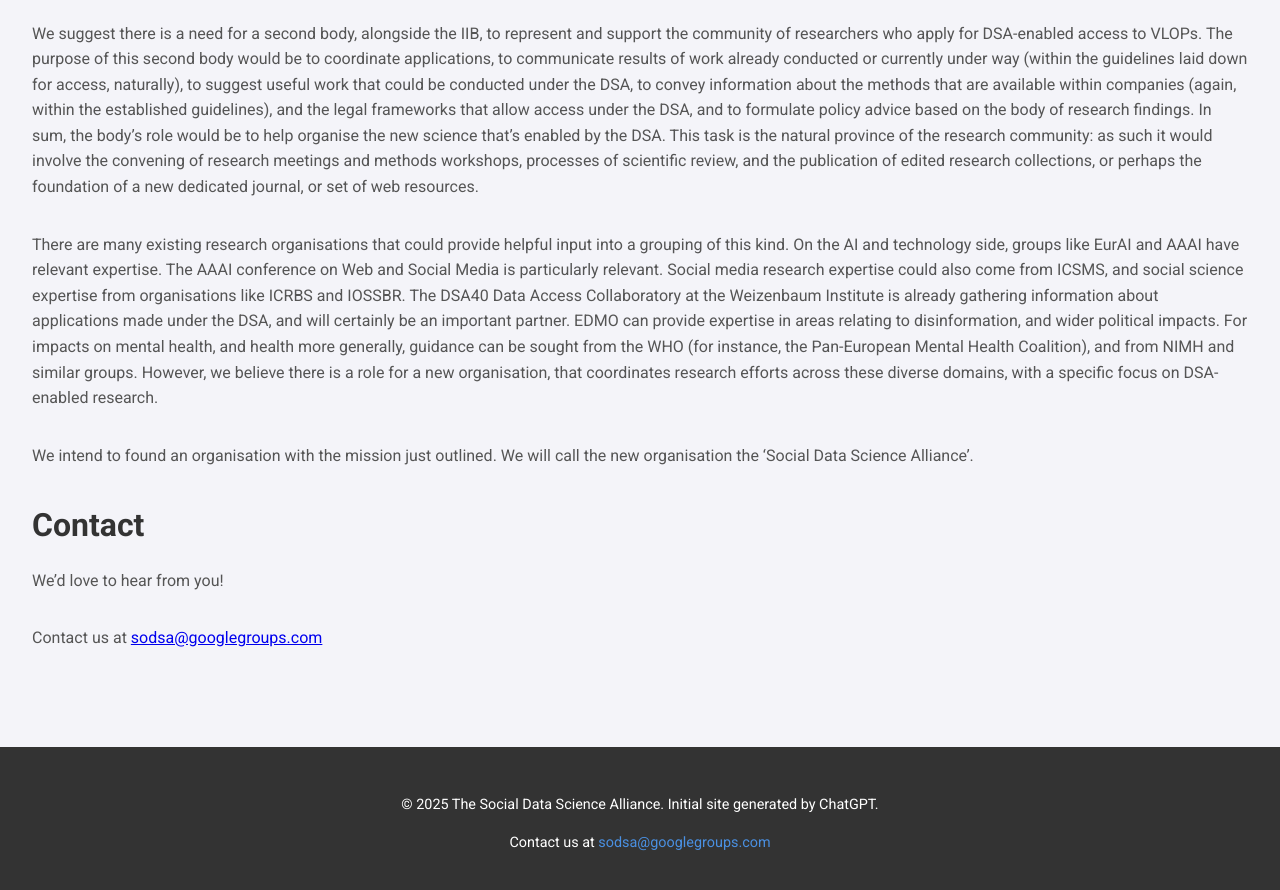
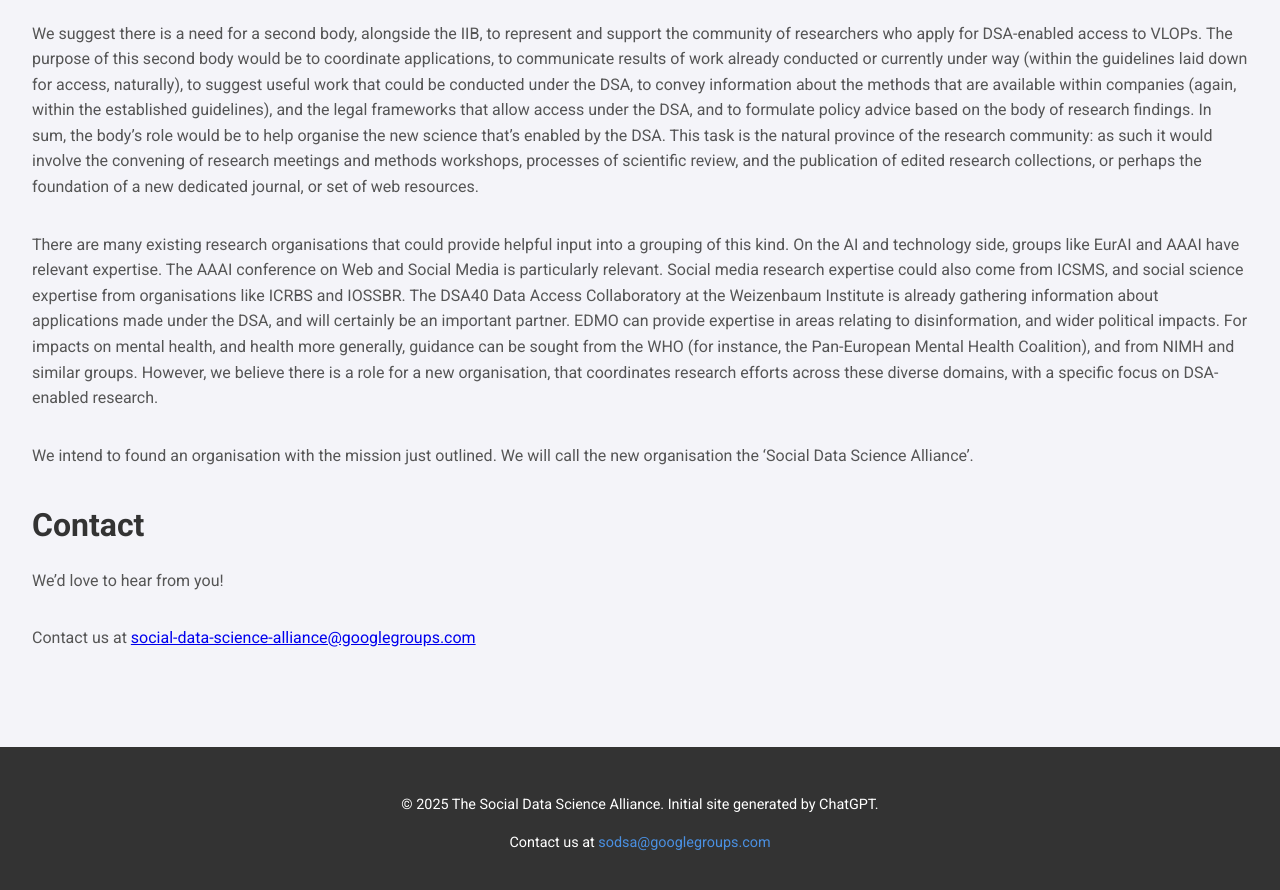
Before and after one commit to social-data-science-alliance/social-data-science-alliance.github.io, a Jekyll site: the page built from index.md, in a window 1280 px wide and 900 px high, scrolled down 1407 px. Shown: the top 890 px of the window. Built offline with Jekyll 4.4.1, drawn with Linux system fonts in a browser that asks for light colours; some of the changed text lies outside the part shown.

Commit message:
Update Google Groups address

```diff
--- a/index.md
+++ b/index.md
@@ -28,7 +28,7 @@ title: Home
 
 <section id="features" class="features">
     <div class="feature">
-        <h3>How did SoDSA begin?</h3>
+        <h3>How did SDSA begin?</h3>
         <p>The Social Data Science Alliance is an initiative started by members of the Social Media Governance Project at the Global Partnership on AI.</p>
     </div>
     <div class="feature">
@@ -57,4 +57,4 @@ We intend to found an organisation with the mission just outlined. We will call
 ## Contact
 We'd love to hear from you!
 
-Contact us at [sodsa@googlegroups.com](mailto:sodsa@googlegroups.com)
+Contact us at [social-data-science-alliance@googlegroups.com](mailto:social-data-science-alliance@googlegroups.com)
```
